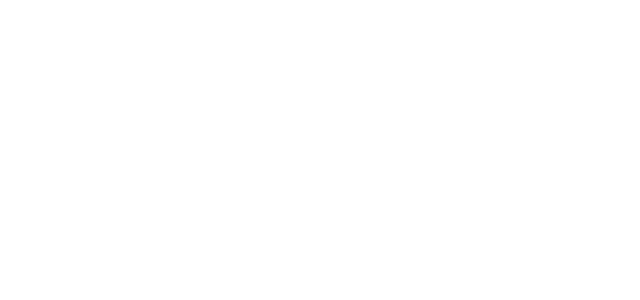
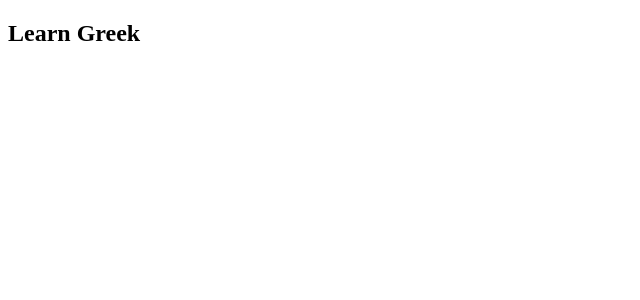
Before and after one commit to reed756/learn_greek, an Angular app: page / in a window 1280 px wide. Shown: the top 300 px of the page, without its empty margins (0-640 px from the left). Built offline with nearby package versions, Linux system fonts and the light colour scheme.

Commit message:
add prettier rules

```diff
--- a/src/app/app.component.html
+++ b/src/app/app.component.html
@@ -1 +1 @@
-<div></div>
+<app-nav-bar></app-nav-bar>
--- a/src/app/app.component.ts
+++ b/src/app/app.component.ts
@@ -1,12 +1,11 @@
-import { Component } from '@angular/core';
-import { RouterOutlet } from '@angular/router';
+import { Component } from '@angular/core'
+import { RouterOutlet } from '@angular/router'
+import { NavBarComponent } from './shared/nav-bar/nav-bar.component'
 
 @Component({
   selector: 'app-root',
-  imports: [RouterOutlet],
+  imports: [RouterOutlet, NavBarComponent],
   templateUrl: './app.component.html',
-  styleUrl: './app.component.scss'
+  styleUrl: './app.component.scss',
 })
-export class AppComponent {
-  title = 'learn-greek';
-}
+export class AppComponent {}
--- /dev/null
+++ b/src/app/shared/nav-bar/nav-bar.component.html
@@ -0,0 +1,5 @@
+<nav>
+  <div>
+    <h1>Learn Greek</h1>
+  </div>
+</nav>
```
Also changed, not shown: src/app/shared/nav-bar/nav-bar.component.ts (added, +11 -0 lines), .prettierrc.json, src/app/shared/nav-bar/nav-bar.component.scss (added), 1 other file (tests, documents, lock files or other folders).
